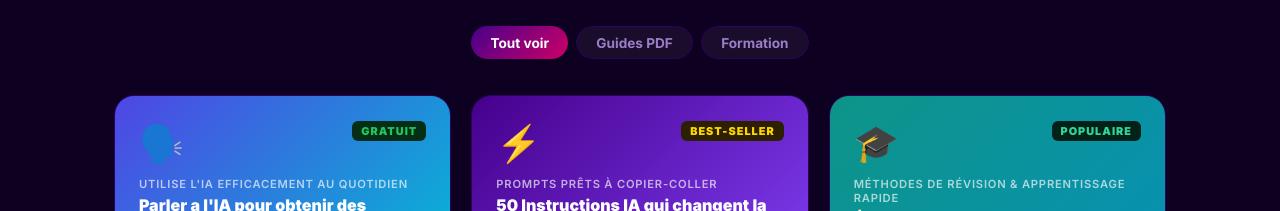
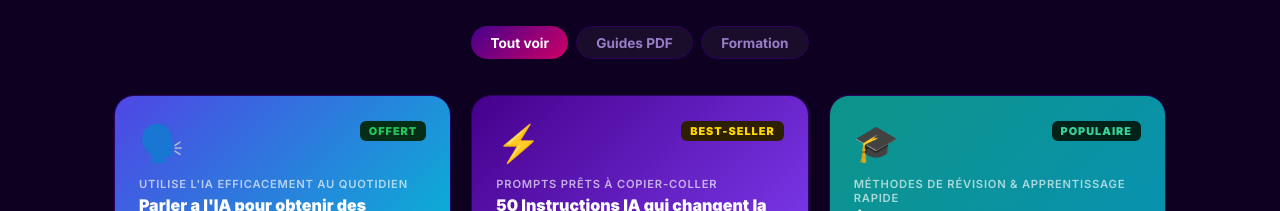
Before and after one commit to jecodefficacement/jecode-boutique, a React (Vite) app: page / in a window 1280 px wide. Shown: the part 847-1058 px from the top of the page. Built offline with nearby package versions, Linux system fonts and the light colour scheme.

Commit message:
Update App.jsx

```diff
--- a/src/App.jsx
+++ b/src/App.jsx
@@ -45,7 +45,7 @@ const GUIDES = [
     id: "g1",
     type: "guide",
     emoji: "🗣️",
-    tag: "GRATUIT",
+    tag: "OFFERT",
     tagColor: "#22C55E",
     tagBg: "#052e16",
     titre: "Parler a l'IA pour obtenir des resultats",
```
